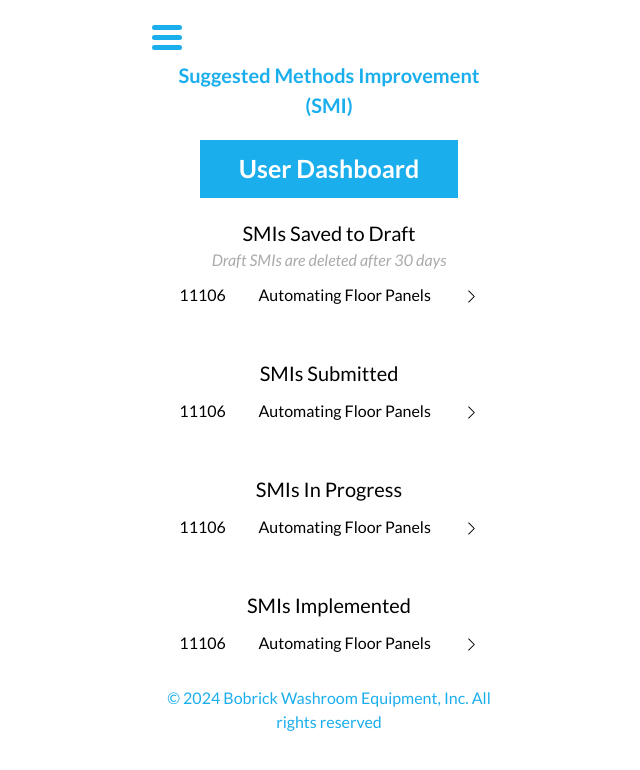
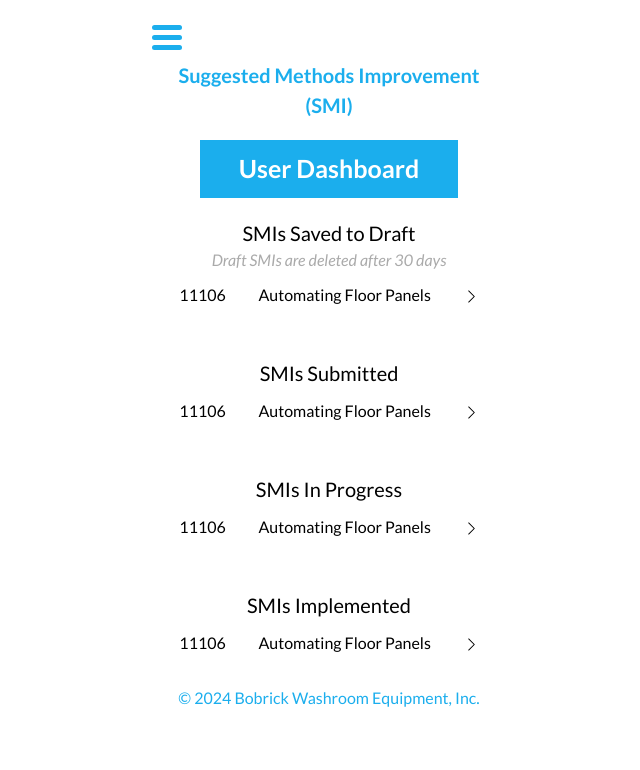
Before and after one commit to jpbrla/Smi, a React (Create React App) app: page /dashboard in a window 1280 px wide. Shown: the top 770 px of the page, without its empty margins (311-951 px from the left). Built offline with nearby package versions, Linux system fonts and the light colour scheme.

Commit message:
update copyright text

```diff
--- a/src/components/Footer.js
+++ b/src/components/Footer.js
@@ -2,7 +2,7 @@ import React from "react"
 
 const Footer = () => {
     return (
-        <p className="text-center fc-primary mt-30">&copy; 2024 Bobrick Washroom Equipment, Inc. All rights reserved</p>
+        <p className="text-center fc-primary mt-30">&copy; 2024 Bobrick Washroom Equipment, Inc.</p>
     )
 }
 
```
